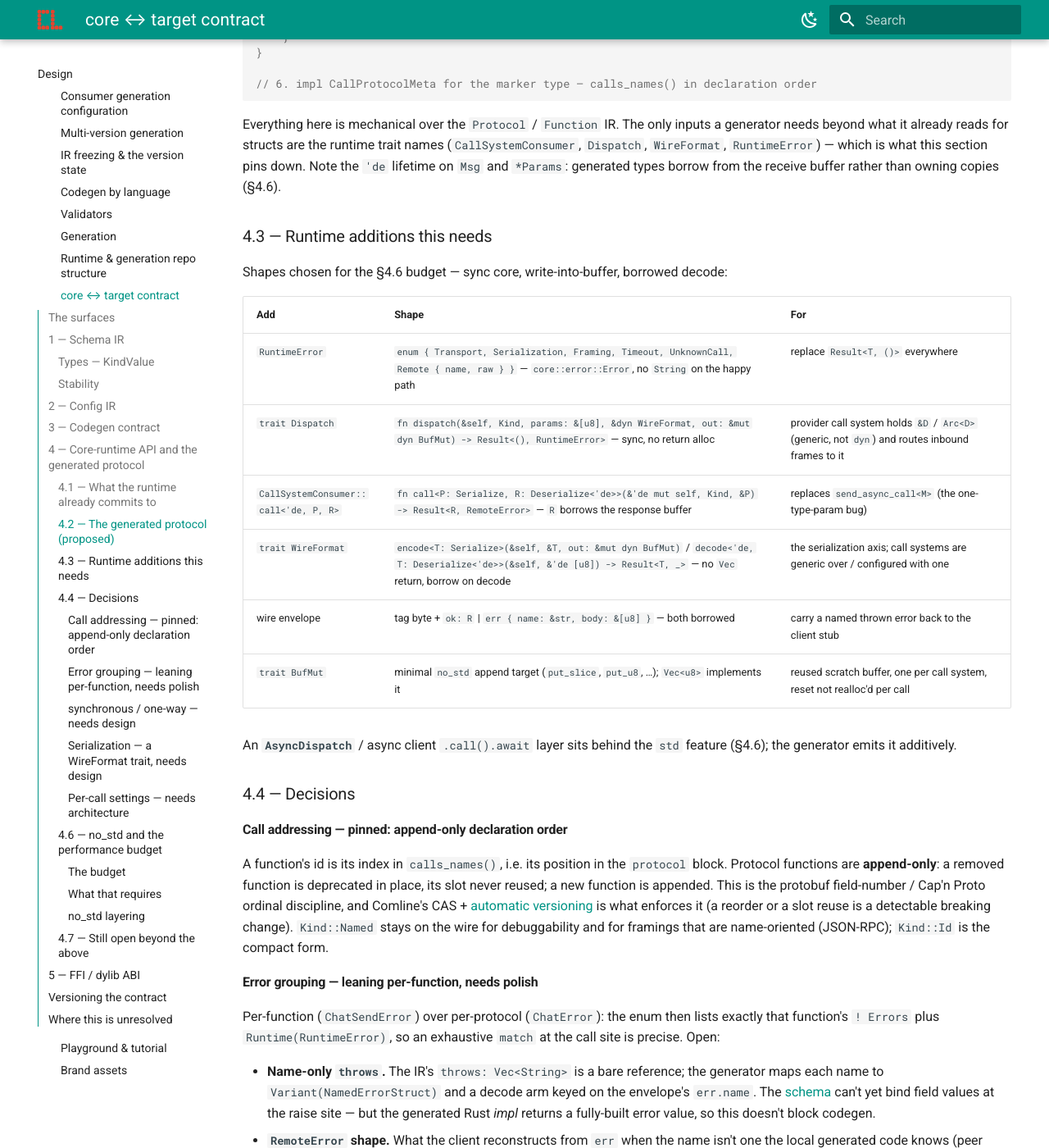
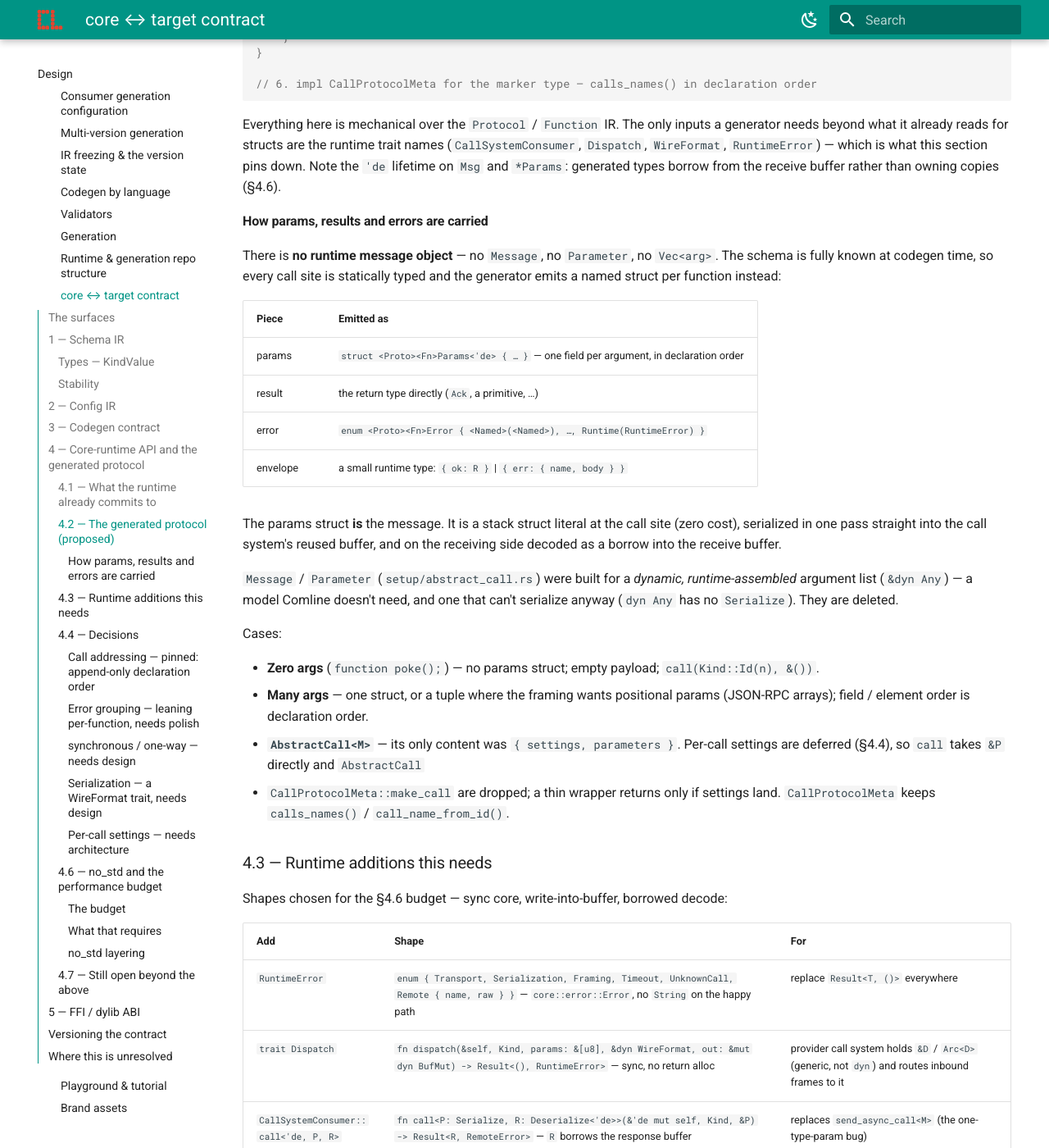
Before and after one commit to ComlineProject/docs, an MkDocs documentation site: the page built from docs/docs/design/core-target-contract.md, in a window 1280 px wide and 1400 px high, scrolled down 4698 px. Shown: the whole window at 82% size. Built offline with MkDocs 1.6.1 and Material for MkDocs 9.7.7, drawn with Linux system fonts in a browser that asks for light colours; the version menu is left out; some of the changed text lies outside the part shown.

Commit message:
docs(design): spell out how params/results/errors are carried (no Message object)
Add a subsection to 4.2: the generated per-function params struct replaces
Message/Parameter; static schema means no runtime-assembled arg list. Table
of what's emitted (params struct / return type / per-fn error enum /
envelope), the zero-arg / many-args / AbstractCall cases, and why
Message/Parameter are deleted. Trim the duplicate note in 4.6.

```diff
--- a/docs/docs/design/core-target-contract.md
+++ b/docs/docs/design/core-target-contract.md
@@ -219,6 +219,38 @@ runtime trait names (`CallSystemConsumer`, `Dispatch`, `WireFormat`,
 on `Msg` and `*Params`: generated types borrow from the receive buffer rather
 than owning copies (§4.6).
 
+#### How params, results and errors are carried
+
+There is **no runtime message object** — no `Message`, no `Parameter`, no
+`Vec<arg>`. The schema is fully known at codegen time, so every call site is
+statically typed and the generator emits a named struct per function instead:
+
+| Piece | Emitted as |
+|---|---|
+| params | `struct <Proto><Fn>Params<'de> { … }` — one field per argument, in declaration order |
+| result | the return type directly (`Ack`, a primitive, …) |
+| error | `enum <Proto><Fn>Error { <Named>(<Named>), …, Runtime(RuntimeError) }` |
+| envelope | a small runtime type: `{ ok: R }` \| `{ err: { name, body } }` |
+
+The params struct **is** the message. It is a stack struct literal at the call
+site (zero cost), serialized in one pass straight into the call system's reused
+buffer, and on the receiving side decoded as a borrow into the receive buffer.
+
+`Message` / `Parameter` (`setup/abstract_call.rs`) were built for a *dynamic,
+runtime-assembled* argument list (`&dyn Any`) — a model Comline doesn't need, and
+one that can't serialize anyway (`dyn Any` has no `Serialize`). They are deleted.
+
+Cases:
+
+- **Zero args** (`function poke();`) — no params struct; empty payload;
+  `call(Kind::Id(n), &())`.
+- **Many args** — one struct, or a tuple where the framing wants positional
+  params (JSON-RPC arrays); field / element order is declaration order.
+- **`AbstractCall<M>`** — its only content was `{ settings, parameters }`. Per-call
+  settings are deferred (§4.4), so `call` takes `&P` directly and `AbstractCall`
+  + `CallProtocolMeta::make_call` are dropped; a thin wrapper returns only if
+  settings land. `CallProtocolMeta` keeps `calls_names()` / `call_name_from_id()`.
+
 ### 4.3 — Runtime additions this needs
 
 Shapes chosen for the §4.6 budget — sync core, write-into-buffer, borrowed decode:
@@ -344,9 +376,9 @@ The error path may allocate.
 - **`Kind::Id(u16)` is the hot path** — a `u16`, no alloc. `Kind::Named` is
   `&'static str` (the `calls_names()` entries already are), never an owned
   `String`. The current `json_rpc` code building `Kind::Named(String)` is a bug.
-- **Delete `Message` / `Parameter`.** A `Vec<Parameter>` of `&dyn Any` is a
-  per-call allocation *and* defeats monomorphisation. The params struct is the
-  message.
+- **No runtime message object** — a `Vec<Parameter>` of `&dyn Any` is a per-call
+  allocation *and* defeats monomorphisation. The generated params struct is the
+  message (§4.2).
 - **Sync core `Dispatch`.** `async fn` in a `dyn` trait forces a boxed future
   per call. So the core `Dispatch` is **sync** and the generated provider trait
   is **sync by default**; the provider is generic over `D: Dispatch` (static
```
